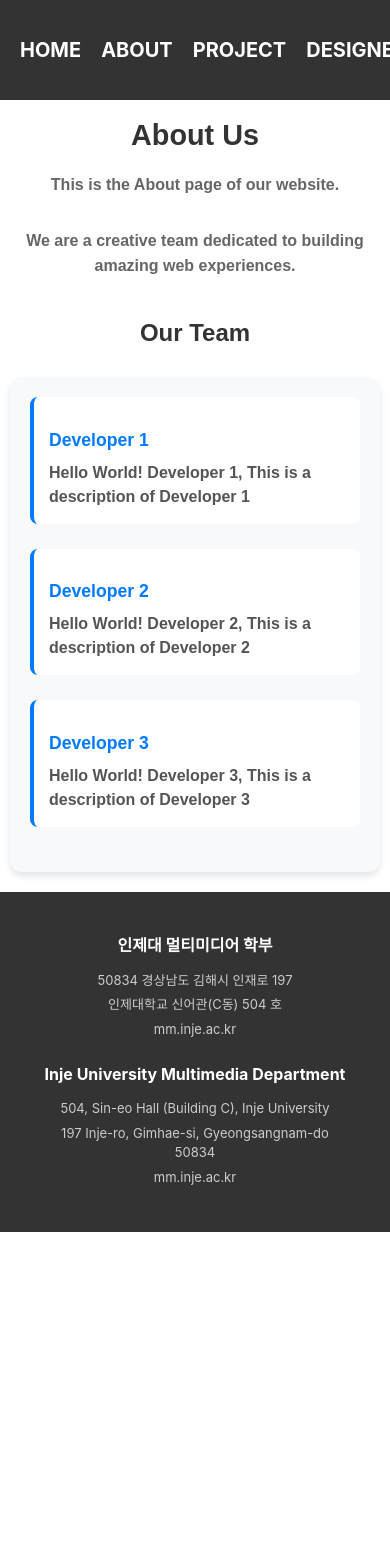
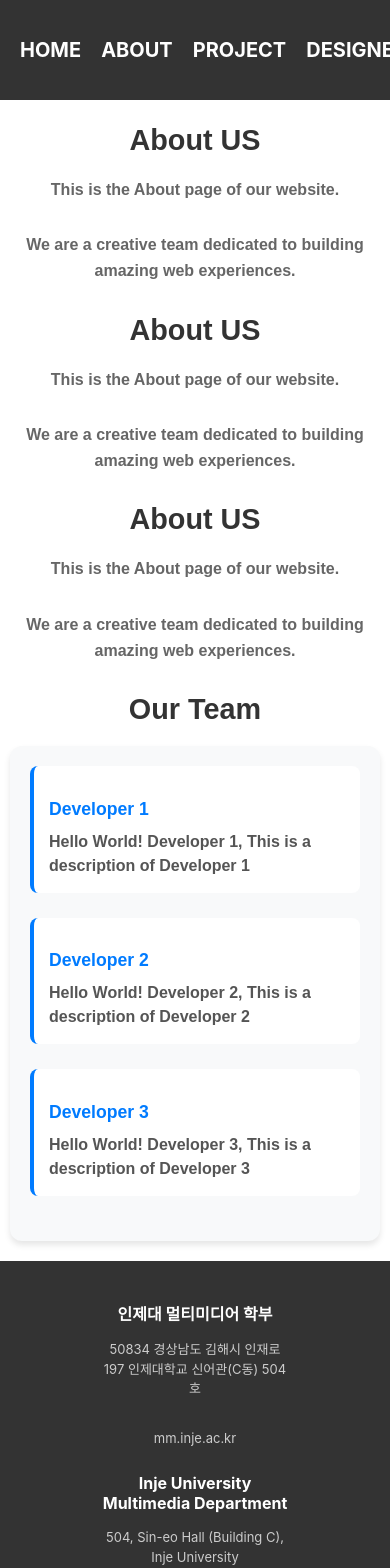
Before and after one commit to swhwang81/react-test, a React (Create React App) app: page /#/about in a window 390 px wide. Shown: the top 1568 px of the page. Before the commit the page ends 1232 px from the top, so only its background shows below. Built offline with nearby package versions, Linux system fonts and the light colour scheme.

Commit message:
Remove .about-team-title styles from about.css

```diff
--- a/src/components/Footer.css
+++ b/src/components/Footer.css
@@ -9,7 +9,7 @@
 .footer-content {
   max-width: 1200px;
   margin: 0 auto;
-  padding: 0 40px;
+  padding: 0 100px;
   display: flex;
   justify-content: space-between;
   gap: 40px;
--- a/src/components/Footer.js
+++ b/src/components/Footer.js
@@ -7,14 +7,15 @@ function Footer() {
       <div className="footer-content">
         <div className="footer-column">
           <h3>인제대 멀티미디어 학부</h3>
-          <p>50834 경상남도 김해시 인재로 197</p>
-          <p>인제대학교 신어관(C동) 504 호</p>
+          <p>50834 경상남도 김해시 인재로 197 인제대학교 신어관(C동) 504 호</p>
+          <br/>
           <p>mm.inje.ac.kr</p>
         </div>
         <div className="footer-column">
           <h3>Inje University Multimedia Department</h3>
           <p>504, Sin-eo Hall (Building C), Inje University</p>
           <p>197 Inje-ro, Gimhae-si, Gyeongsangnam-do 50834</p>
+          <br/>
           <p>mm.inje.ac.kr</p>
         </div>
       </div>
--- a/src/pages/Designer.css
+++ b/src/pages/Designer.css
@@ -29,7 +29,7 @@
 
 .designer-gallery {
   display: grid;
-  grid-template-columns: repeat(auto-fit, minmax(350px, 1fr));
+  grid-template-columns: repeat(3, 1fr);
   gap: 30px;
   padding: 20px 0;
 }
@@ -113,6 +113,13 @@
 }
 
 /* 반응형 디자인 */
+@media (max-width: 1024px) {
+  .designer-gallery {
+    grid-template-columns: repeat(2, 1fr);
+    gap: 25px;
+  }
+}
+
 @media (max-width: 768px) {
   .designer-page {
     padding: 15px;
--- a/src/pages/about.css
+++ b/src/pages/about.css
@@ -21,12 +21,7 @@
   margin-bottom: 30px;
 }
 
-.about-team-title {
-  color: #333;
-  font-size: 2rem;
-  margin: 40px 0 30px 0;
-  font-weight: bold;
-}
+
 
 .about-team-list {
   text-align: left;
@@ -77,9 +72,7 @@
     font-size: 2rem;
   }
 
-  .about-team-title {
-    font-size: 1.8rem;
-  }
+
 
   .about-team-list {
     padding: 20px;
@@ -103,9 +96,7 @@
     font-size: 1rem;
   }
 
-  .about-team-title {
-    font-size: 1.5rem;
-  }
+
 
   .about-team-name {
     font-size: 1.1rem;
--- a/src/pages/about.js
+++ b/src/pages/about.js
@@ -4,11 +4,26 @@ import './about.css';
 function About() {
   return (
     <main className="about-main">
-      <h1 className="about-title">About Us</h1>
+      <section>
+      <h1 className="about-title">About US</h1>
       <p className="about-description">This is the About page of our website.</p>
       <p className="about-description">We are a creative team dedicated to building amazing web experiences.</p>
+      </section>
 
-      <h1 className="about-team-title">Our Team</h1>
+      <section>
+      <h1 className="about-title">About US</h1>
+      <p className="about-description">This is the About page of our website.</p>
+      <p className="about-description">We are a creative team dedicated to building amazing web experiences.</p>
+      </section>
+
+      <section>
+      <h1 className="about-title">About US</h1>
+      <p className="about-description">This is the About page of our website.</p>
+      <p className="about-description">We are a creative team dedicated to building amazing web experiences.</p>
+      </section>
+
+      <section>
+      <h1 className="about-title">Our Team</h1>
       <div className="about-team-list">
         <div className="about-team-item">
           <h3 className="about-team-name">Developer 1</h3>
@@ -23,6 +38,7 @@ function About() {
           <p className="about-team-description">Hello World! Developer 3, This is a description of Developer 3</p>
         </div>
       </div>
+      </section>
     </main>
   );
 }
```
